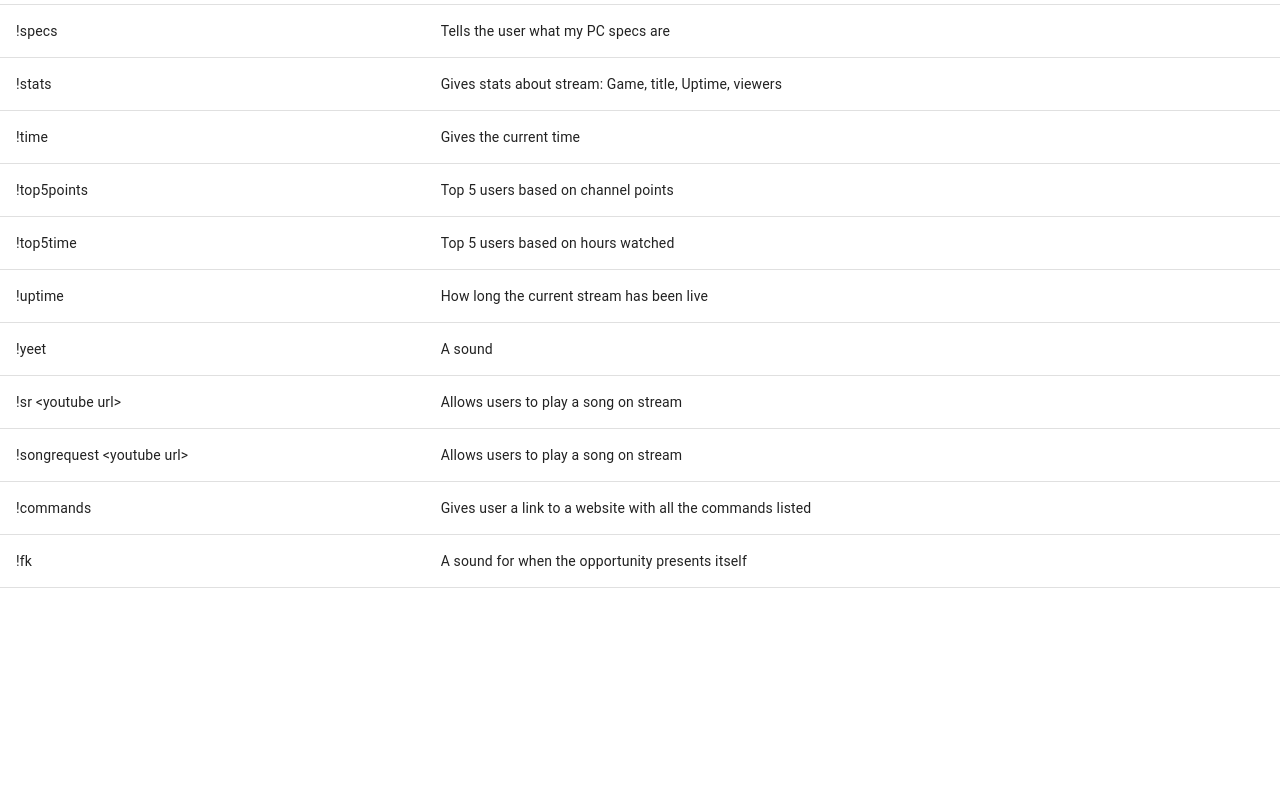
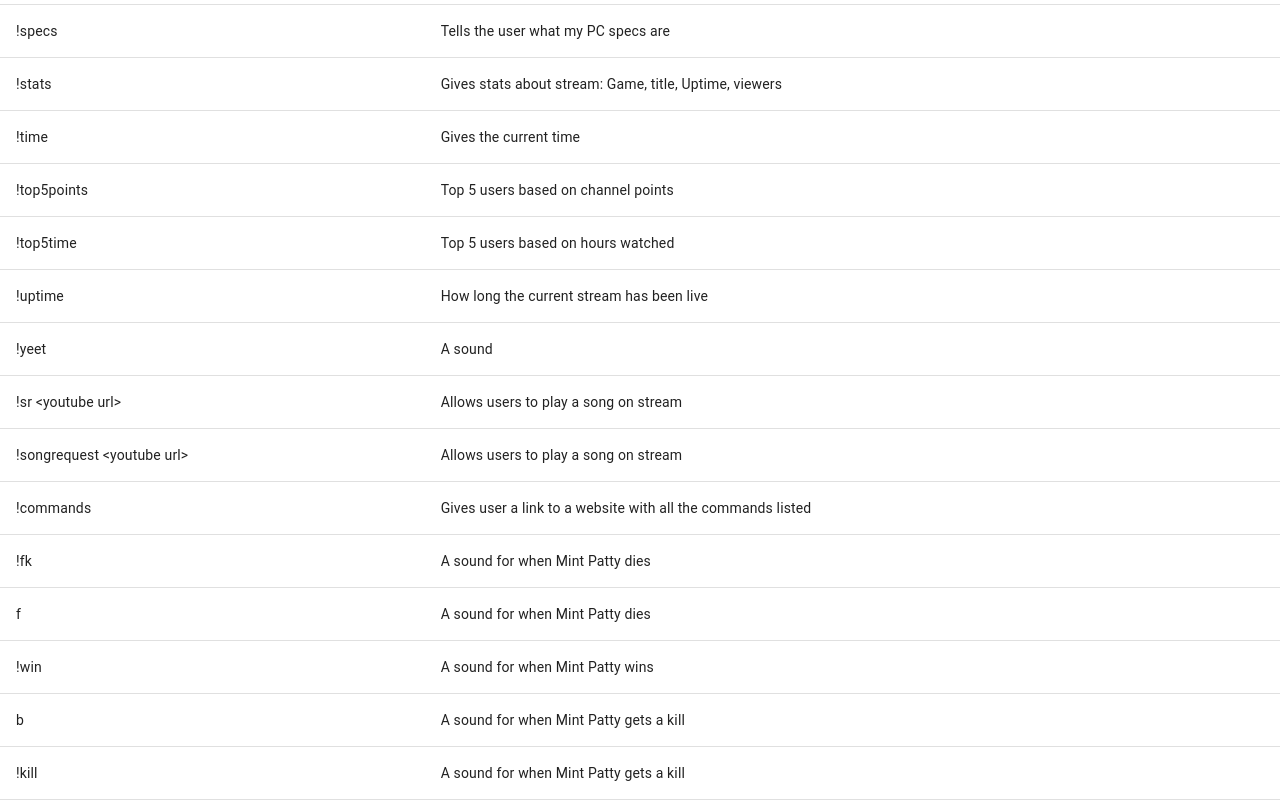
Before and after one commit to jalen002/Everything-Twitch, a React (Create React App) app: page /commands in a window 1280 px wide. Shown: the part 727-1527 px from the top of the page. Before the commit the page ends 1315 px from the top, so only its background shows below. Built offline with nearby package versions, Linux system fonts and the light colour scheme.

Commit message:
More command updates

```diff
--- a/src/view/commands/Commands.js
+++ b/src/view/commands/Commands.js
@@ -32,7 +32,11 @@ const rows = [
   createData('!sr <youtube url>', 'Allows users to play a song on stream'),
   createData('!songrequest <youtube url>', 'Allows users to play a song on stream'),
   createData('!commands', 'Gives user a link to a website with all the commands listed'),
-  createData('!fk', 'A sound for when the opportunity presents itself')
+  createData('!fk', 'A sound for when Mint Patty dies'),
+  createData('f', 'A sound for when Mint Patty dies'),
+  createData('!win', 'A sound for when Mint Patty wins'),
+  createData('b', 'A sound for when Mint Patty gets a kill'),
+  createData('!kill', 'A sound for when Mint Patty gets a kill')
 ];
 
 export default function Commands() {
```
Also changed, not shown: commands.txt (deleted).
